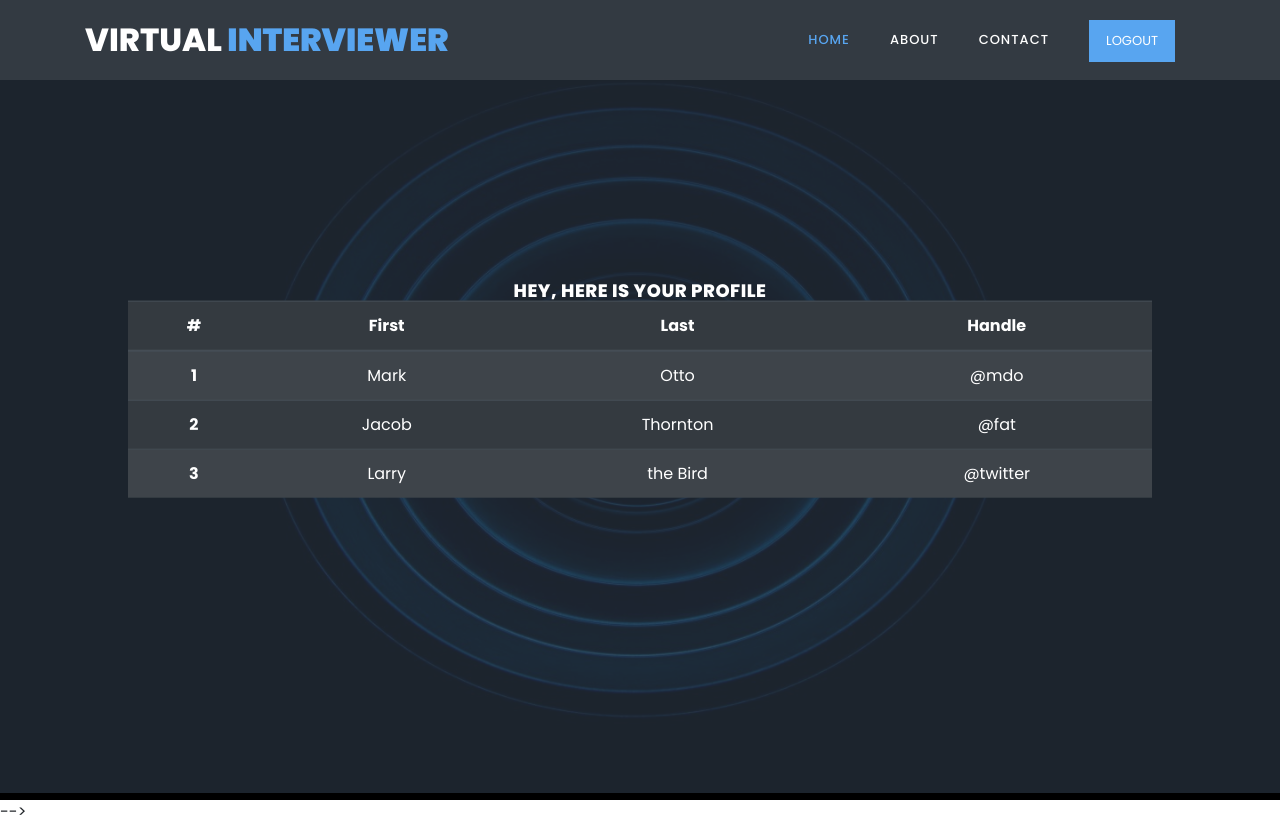
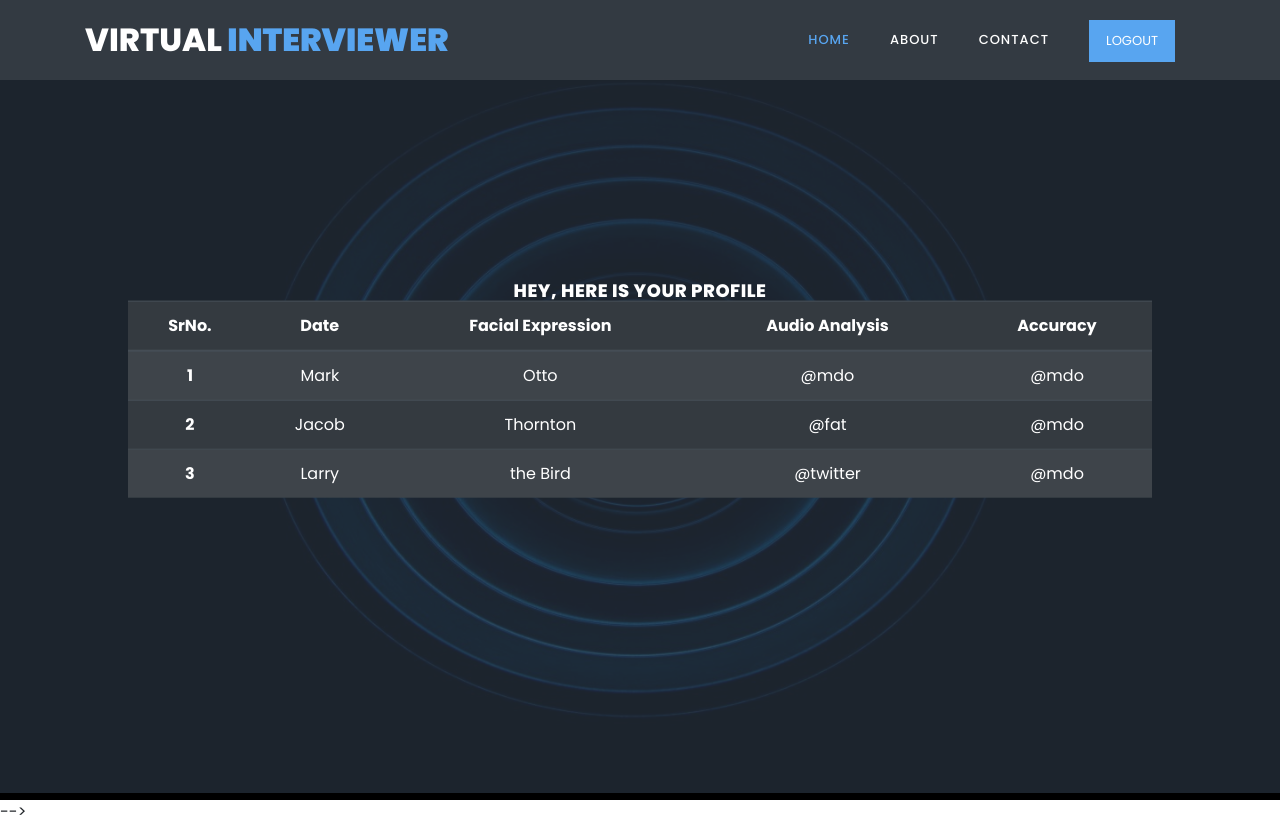
Before and after one commit to salwa2411/Virtual_interviewer, a Django app: page /profile/ in a window 1280 px wide. Run offline with Django 3.2, Linux system fonts and the light colour scheme; a user stored in the database is signed in; some libraries are stand-ins or nearby versions.

Commit message:
pfofile page with dummy values

```diff
--- a/Interviewer/accounts/templates/profile.html
+++ b/Interviewer/accounts/templates/profile.html
@@ -91,10 +91,11 @@ https://templatemo.com/tm-548-training-studio
                 <table class="table table-striped table-dark">
                     <thead>
                       <tr>
-                        <th scope="col">#</th>
-                        <th scope="col">First</th>
-                        <th scope="col">Last</th>
-                        <th scope="col">Handle</th>
+                        <th scope="col">SrNo.</th>
+                        <th scope="col">Date</th>
+                        <th scope="col">Facial Expression</th>
+                        <th scope="col">Audio Analysis</th>
+                        <th scope="col">Accuracy</th>
                       </tr>
                     </thead>
                     <tbody>
@@ -103,18 +104,21 @@ https://templatemo.com/tm-548-training-studio
                         <td>Mark</td>
                         <td>Otto</td>
                         <td>@mdo</td>
+                        <td>@mdo</td>
                       </tr>
                       <tr>
                         <th scope="row">2</th>
                         <td>Jacob</td>
                         <td>Thornton</td>
                         <td>@fat</td>
+                        <td>@mdo</td>
                       </tr>
                       <tr>
                         <th scope="row">3</th>
                         <td>Larry</td>
                         <td>the Bird</td>
                         <td>@twitter</td>
+                        <td>@mdo</td>
                       </tr>
                     </tbody>
                   </table>
```
Also changed, not shown: Interviewer/db.sqlite3.
